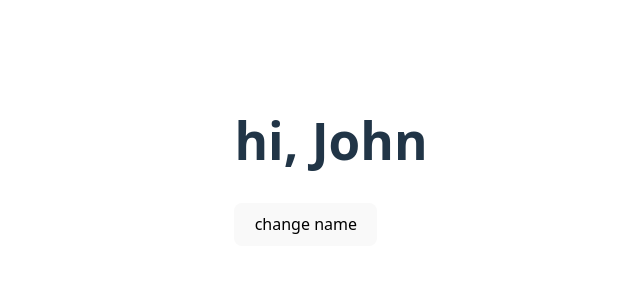
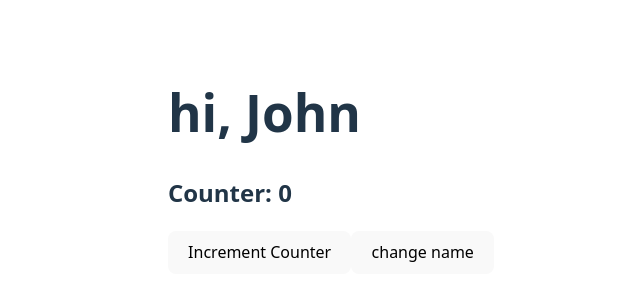
Before and after one commit to soumyyaagrawal/mdm2, a React (Vite) app: page / in a window 1280 px wide. Shown: the part 238-538 px from the top of the page, without its empty margins (309-949 px from the left). Built offline with nearby package versions, Linux system fonts and the light colour scheme.

Commit message:
added counter

```diff
--- a/src/messages.jsx
+++ b/src/messages.jsx
@@ -3,17 +3,24 @@ class Messages extends react.Component{
     constructor(props){
         super(props);
         this.state = {
-            name: "John"
+            name: "John",
+            counter:0
         }
     }
     changeName = () => {
         this.setState({name: "Jane"});
+    }
+
+    counter = () => {
+        this.setState({counter: this.state.counter + 1});
     }
     render(){
 
         return(
             <div>
                 <h1>hi, {this.state.name}</h1>
+                <h2>Counter: {this.state.counter}</h2>
+                <button onClick={()=>this.counter()}>Increment Counter</button>
                 <button onClick={()=>this.changeName()}>change name</button>
             </div>
         )
```
